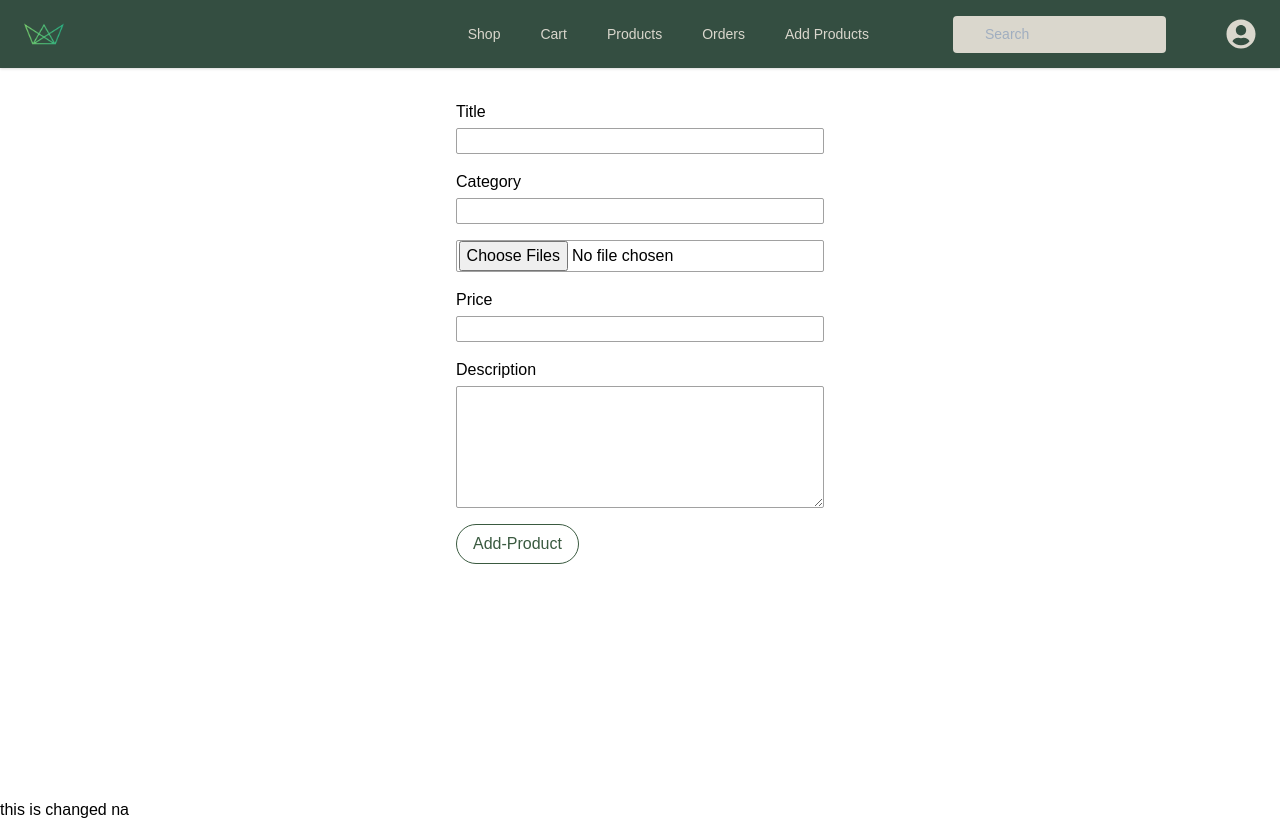
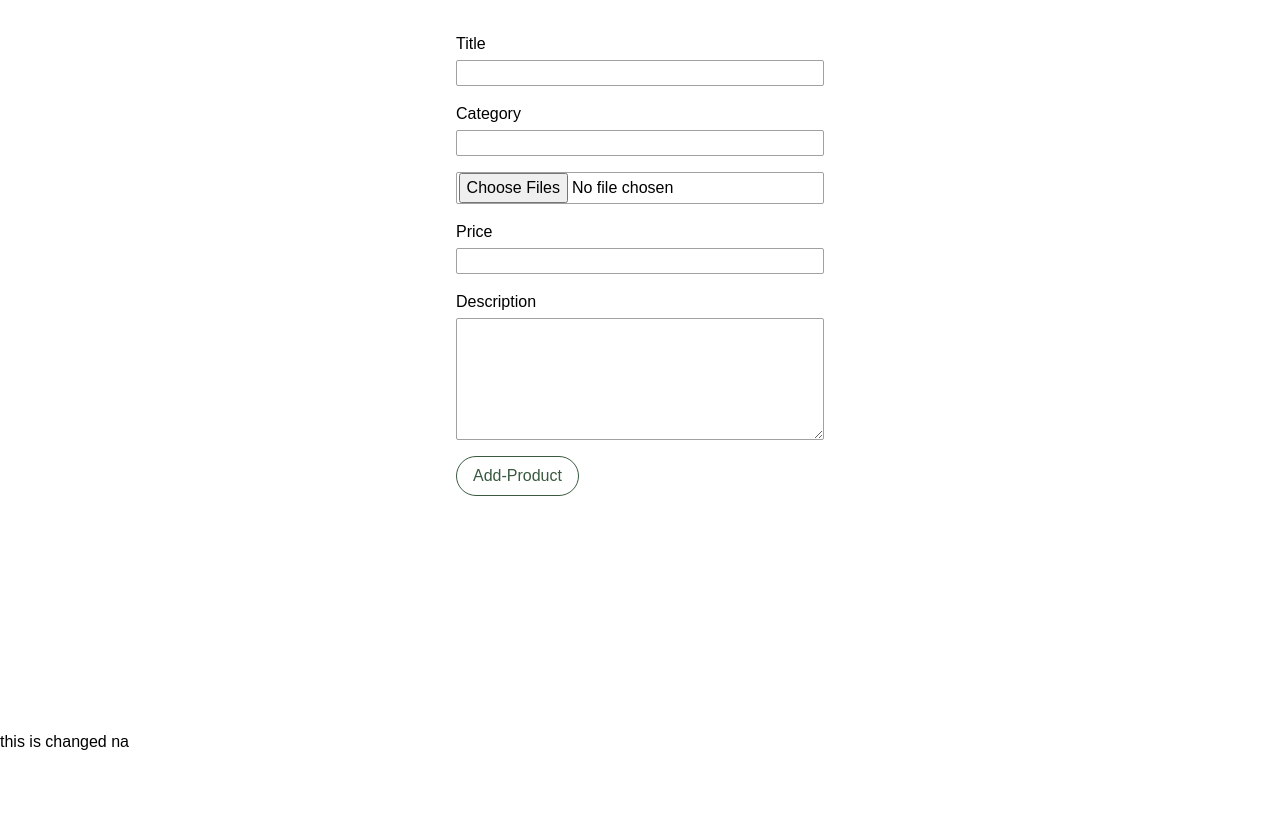
Before and after one commit to mud1tx/Consumer-2-Consumer, a React (Create React App) app in the folder client/: page /admin/add-product in a window 1280 px wide. After the commit the page ends 800 px from the top, so only its background shows below. Built offline with nearby package versions, Linux system fonts and the light colour scheme.

Commit message:
removed Navbar component from features folder

```diff
--- a/client/src/features/AddProducts/AddProducts.js
+++ b/client/src/features/AddProducts/AddProducts.js
@@ -1,5 +1,4 @@
 import React, { useState } from "react";
-import Navbar from "../../components/Navbar";
 import classes from "./AddProducts.module.css";
 
 const AddProducts = () => {
@@ -17,7 +16,6 @@ const AddProducts = () => {
 
   return (
     <div>
-      <Navbar />
       <main className={classes.addProduct_form}>
         <form
           className={classes.product_form}
--- a/client/src/features/Shop/Shop.js
+++ b/client/src/features/Shop/Shop.js
@@ -2,8 +2,6 @@ import React, { useState, useEffect } from "react";
 // import Skeleton from 'react-loading-skeleton'
 // import Skeleton, { SkeletonTheme } from 'react-loading-skeleton'
 // import 'react-loading-skeleton/dist/skeleton.css'
-
-import Navbar from "../../components/Navbar";
 
 const Shop = () => {
   const [allProductsData, setAllProductsData] = useState([]);
@@ -23,7 +21,6 @@ const Shop = () => {
   // console.log(allProductsData);
   return (
     <div>
-      <Navbar />
       {allProductsData?.length > 0 ? (
         <div>
           {allProductsData.map((product) => (
```
